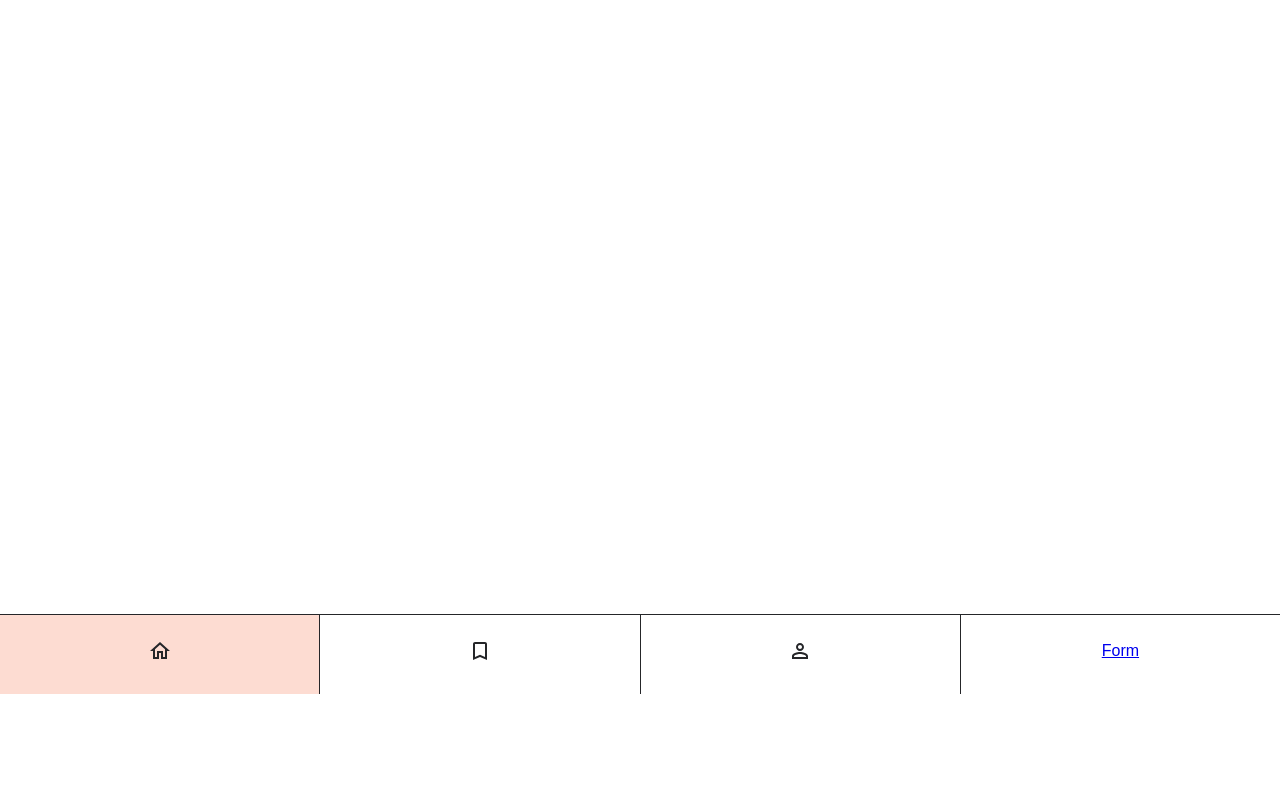
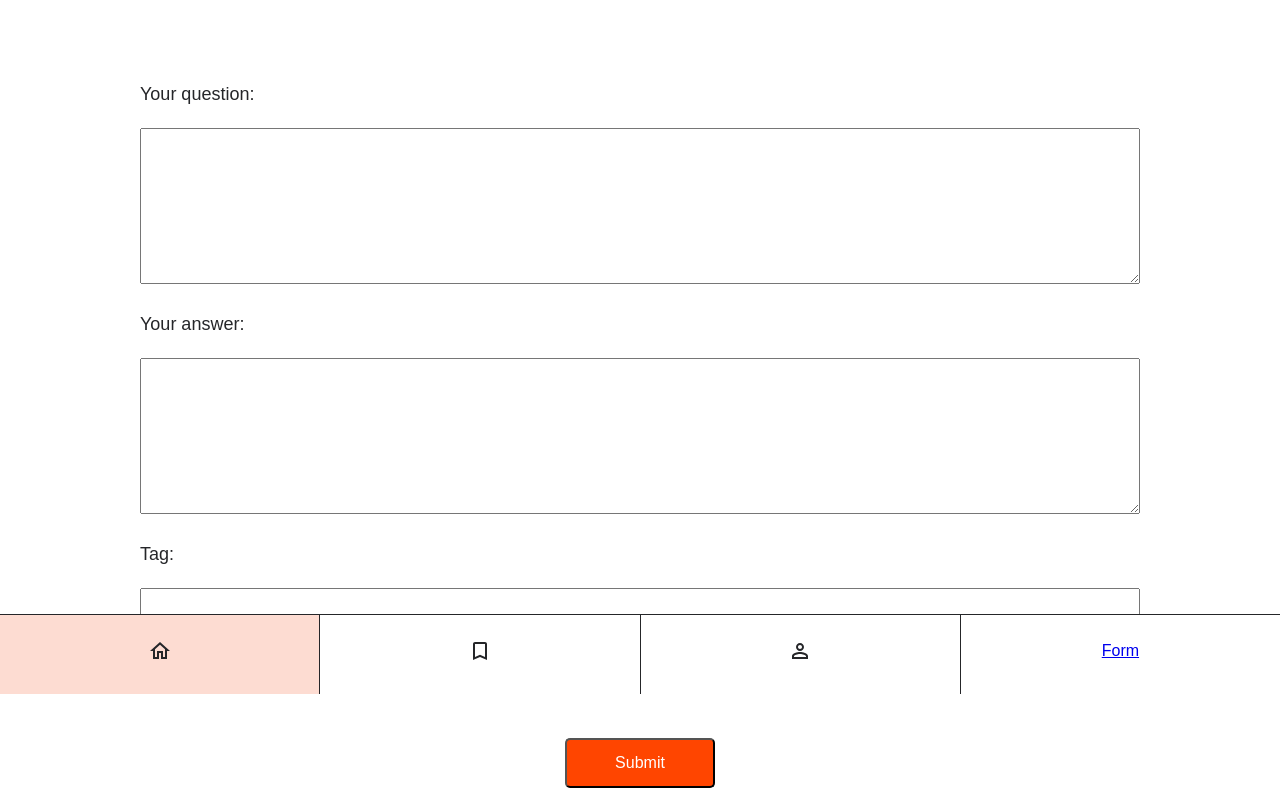
Before and after one commit to vlatkojuric/quizz-app-Javascript, a website: page form.html in a window 1280 px wide. Shown: the part 106-894 px from the top of the page. Before the commit the page ends 800 px from the top, so only its background shows below. Drawn offline with Linux system fonts and the light colour scheme.

Commit message:
added form elements and texareas to the new html file ,also added a new css file because of the postion property in previous css files,the new elements are not shown in the body of the webpage

```diff
--- /dev/null
+++ b/components/form-html-header-css/form-header.css
@@ -0,0 +1,37 @@
+.header-form {
+  text-align: center;
+  width: 100%;
+  padding: 2rem 0;
+  background: var(--primary);
+  border-bottom: 1px solid var(--black);
+}
+
+.form-section {
+  display: flex;
+  flex-direction: column;
+  align-items: center;
+  padding-top: 4rem;
+}
+
+textarea {
+  width: 1000px;
+}
+
+input {
+  width: 1000px;
+  height: 50px;
+}
+
+.submit-button {
+  margin-top: 100px;
+  height: 50px;
+  width: 150px;
+  color: white;
+  background-color: orangered;
+  border-radius: 5px;
+}
+
+p {
+  font-size: 18px;
+  margin: 20px 0 20px 0;
+}
--- a/form.html
+++ b/form.html
@@ -6,14 +6,31 @@
     <meta name="viewport" content="width=device-width, initial-scale=1.0" />
     <title>Quiz-App</title>
     <link rel="stylesheet" href="./styles.css" />
+    <link
+      rel="stylesheet"
+      href="./components/form-html-header-css/form-header.css"
+    />
   </head>
   <body>
     <!-- this is the header  -->
-    <header class="header">
-      <h1 class="header__title">Quiz-App</h1>
+    <header>
+      <h1 class="header-form">Quiz-App</h1>
     </header>
-    <main></main>
+    <section class="form-section">
+      <form>
+        <p>Your question:</p>
+        <label for="question"></label>
+        <textarea name="question" id="question" cols="30" rows="10"></textarea>
 
+        <p>Your answer:</p>
+        <label for="answer"></label>
+        <textarea name="answer" id="answer" cols="30" rows="10"></textarea>
+        <p>Tag:</p>
+        <label for="tag"></label>
+        <input type="text" id="tag" name="tag" />
+      </form>
+      <button type="submit" class="submit-button">Submit</button>
+    </section>
     <!-- this is the navigation bar in the footer -->
     <nav class="navigation">
       <ul class="navigation__list" data-js="navigation-list">
--- a/styles.css
+++ b/styles.css
@@ -7,3 +7,4 @@
 @import "./components/navigation/navigation.css";
 @import "./components/profile/profile.css";
 @import "./components/counter-list/counter-list.css";
+@import "./components/form-html-header-css/form-header.css";
```
